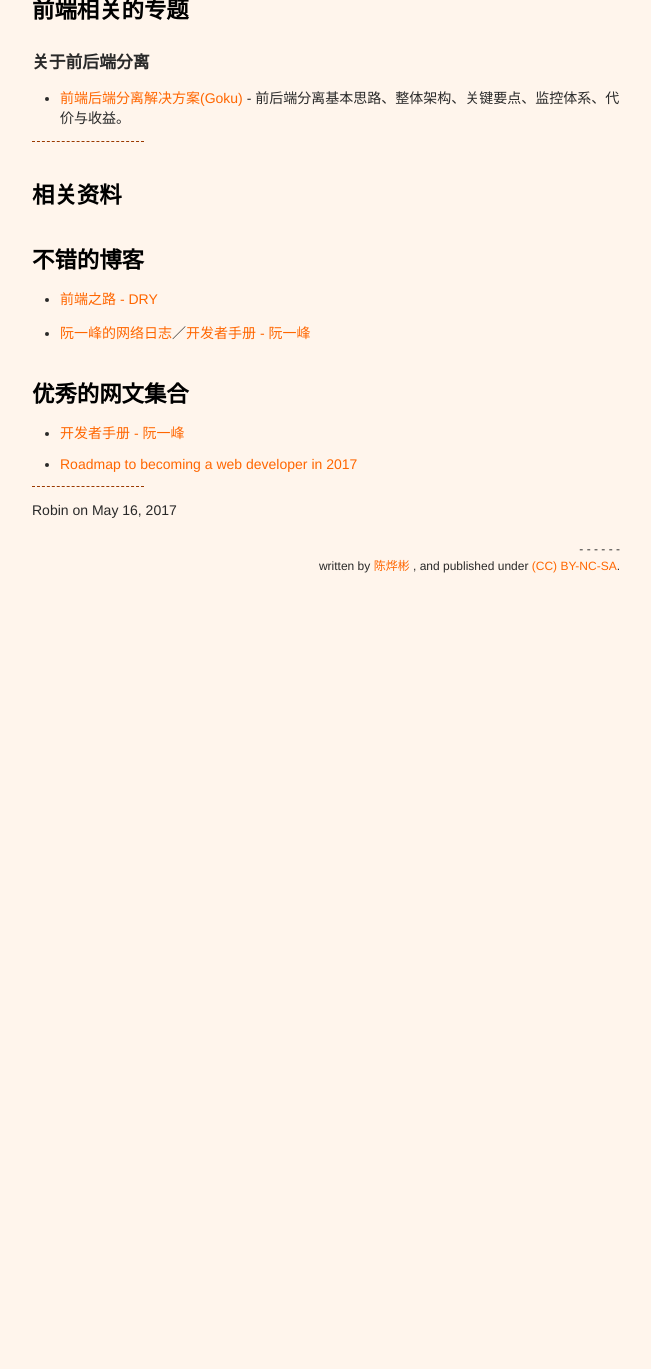
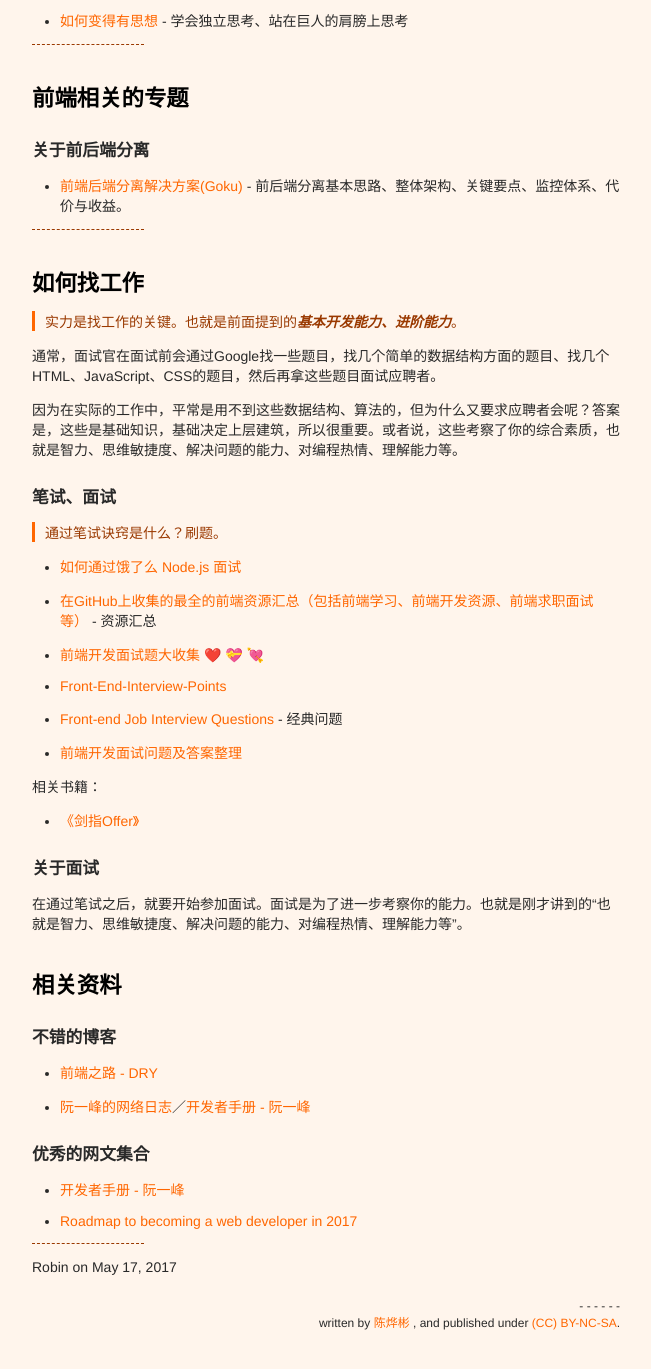
Before and after one commit to xianyuxmu/xianyuxmu.github.io, a Jekyll site: the page built from _posts/2017-05-15-front-end-learning-path.md, in a window 1280 px wide and 1400 px high, scrolled down 2613 px. Shown: the top 1369 px of the window, without its empty margins (314-965 px from the left). Built offline with Jekyll 4.4.1, drawn with Linux system fonts in a browser that asks for light colours; comment, search, counter and statistics services are not loaded; before the commit the page ends 3256 px from its top, so only the background shows below that; some of the changed text lies outside the part shown.

Commit message:
前端自学路径：update

```diff
--- a/_posts/2017-05-15-front-end-learning-path.md
+++ b/_posts/2017-05-15-front-end-learning-path.md
@@ -21,6 +21,10 @@
 按照上图的学习顺序，黄的的全部要学，橙色的选学(React、Vue.js选一个，还有Redux其他橙色的可以不学)，灰色的可以作为选择性了解就好。
 
 上面的这些是前端工程的基本***开发能力***，学完之后就可以开始实际项目的实践了。在实践中，我们将会不断地对此加深理解。
+
+到这一步，就可以参加工作了。
+
+不过，参加工作前还需要通过面试，面试不仅考察基本开发能力，同时还会有笔试。关于**“如何找工作”**，我开了主题放在本文后面讨论。
 
 ### 进阶
 
@@ -88,18 +92,48 @@
 
 ----
 
+## 如何找工作
+
+> 实力是找工作的关键。也就是前面提到的***基本开发能力、进阶能力***。
+
+通常，面试官在面试前会通过Google找一些题目，找几个简单的数据结构方面的题目、找几个HTML、JavaScript、CSS的题目，然后再拿这些题目面试应聘者。
+
+因为在实际的工作中，平常是用不到这些数据结构、算法的，但为什么又要求应聘者会呢？答案是，这些是基础知识，基础决定上层建筑，所以很重要。或者说，这些考察了你的综合素质，也就是智力、思维敏捷度、解决问题的能力、对编程热情、理解能力等。
+
+
+### 笔试、面试
+
+> 通过笔试诀窍是什么？刷题。
+
+
+- [如何通过饿了么 Node.js 面试](https://github.com/ElemeFE/node-interview)
+- [在GitHub上收集的最全的前端资源汇总（包括前端学习、前端开发资源、前端求职面试等）](https://github.com/helloqingfeng/Awsome-Front-End-learning-resource) - 资源汇总
+- [前端开发面试题大收集 ❤️ 💝 💘](https://github.com/paddingme/Front-end-Web-Development-Interview-Question)
+- [Front-End-Interview-Points](https://github.com/Erichain/Front-End-Interview-Points)
+- [Front-end Job Interview Questions](https://github.com/h5bp/Front-end-Developer-Interview-Questions) - 经典问题
+- [前端开发面试问题及答案整理](https://github.com/bearofbear/Front-end-questions-to-the-interview-stage-master)
+
+相关书籍：
+
+- [《剑指Offer》](https://book.douban.com/subject/6966465/)
+
+### 关于面试
+
+在通过笔试之后，就要开始参加面试。面试是为了进一步考察你的能力。也就是刚才讲到的“也就是智力、思维敏捷度、解决问题的能力、对编程热情、理解能力等”。
+
+
 ## 相关资料
 
-## 不错的博客
+### 不错的博客
 
 - [前端之路 - DRY](http://zhenhua-lee.github.io/)
 - [阮一峰的网络日志](http://www.ruanyifeng.com/blog/)／[开发者手册 - 阮一峰](http://www.ruanyifeng.com/blog/developer/)
 
-## 优秀的网文集合
+### 优秀的网文集合
 
 - [开发者手册 - 阮一峰](http://www.ruanyifeng.com/blog/developer/)
 - [Roadmap to becoming a web developer in 2017](https://github.com/kamranahmedse/developer-roadmap)
 
 ----
 
-Robin on May 16, 2017
+Robin on May 17, 2017
```
